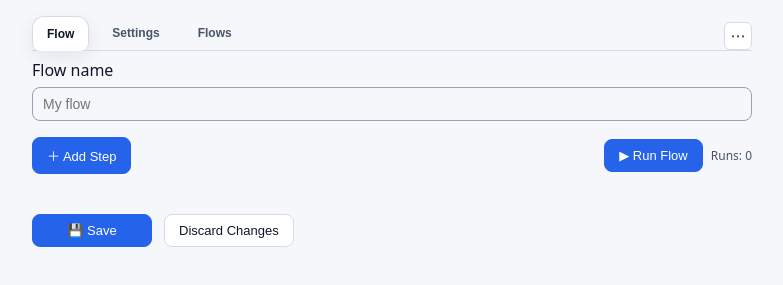
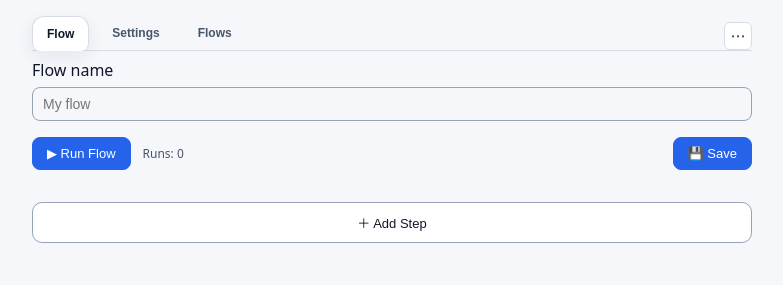
Before and after one commit to alpismet/AutoFiller, a browser extension: page options.html in a window 1280 px wide. Shown: the part 79-364 px from the top of the page, without its empty margins (248-1031 px from the left). Drawn offline with Linux system fonts and the light colour scheme.

Commit message:
UI + Save button Changed

```diff
--- a/options.html
+++ b/options.html
@@ -277,6 +277,9 @@
     .menu { position: absolute; right: 0; top: 36px; background: var(--card-bg); border: 1px solid var(--border); border-radius: 8px; box-shadow: var(--shadow); padding: 6px; display: grid; gap: 4px; min-width: 160px; z-index: 10; }
     .menu button { text-align: left; padding: 8px 10px; border-radius: 6px; }
     .menu button:hover { background: rgba(148,163,184,0.15); }
+    /* wide add button */
+    .wide-add { display: inline-block; width: 100%; text-align: center; padding: 10px 14px; border-radius: 10px; border: 1px solid var(--border-strong); background: var(--card-bg); }
+    .wide-add:hover { background: rgba(148,163,184,0.15); }
     /* hourglass: rotate 180° then hold ~2s */
     @keyframes halfturn-hold {
       0% { transform: rotate(0deg); }
@@ -347,12 +350,12 @@
     </div>
 
     <div class="top-bar">
-      <div class="left">
-        <button id="addStep" class="primary">＋ Add Step</button>
-      </div>
-      <div class="right">
+      <div class="left" style="gap:12px;">
         <button id="runFlow" class="primary">▶ Run Flow</button>
         <span id="runCounter" class="status">Runs: 0</span>
+      </div>
+      <div class="right" style="gap:12px;">
+        <button id="saveFlow" class="primary">💾 Save</button>
         <input id="importFlow" type="file" accept="application/json" hidden />
       </div>
     </div>
@@ -360,6 +363,9 @@
     <section id="tab-flow" class="tab-panel">
       <section id="stepsContainer" class="flows"></section>
       <div id="emptyState" class="empty-state hidden">No steps yet. Click “Add Step” to begin.</div>
+      <div class="setting-row" style="display:flex; gap:8px; margin: 8px 0 16px;">
+        <button id="addStep" class="wide-add">＋ Add Step</button>
+      </div>
     </section>
 
     <section id="tab-settings" class="tab-panel hidden">
@@ -419,8 +425,6 @@
     </section>
 
     <div class="bottom-bar">
-      <button id="saveFlow" class="primary">💾 Save</button>
-      <button id="discardChanges">Discard Changes</button>
       <div class="spacer"></div>
       <span id="status" class="status"></span>
     </div>
--- a/options.js
+++ b/options.js
@@ -1087,6 +1087,7 @@ function renderIfBranches(container, step, stepIndex) {
     actions.style.display = "flex";
     actions.style.gap = "8px";
     const add = document.createElement("button");
+    add.className = 'wide-add';
     add.type = "button";
     add.textContent = "＋ Add Step";
     add.addEventListener("click", () => {
@@ -1372,7 +1373,7 @@ function renderIfBranchesDeep(container, ctx) {
     const label = document.createElement('label'); label.textContent = labelText; section.appendChild(label);
     const list = document.createElement('div'); list.className = 'flows'; section.appendChild(list);
     const actions = document.createElement('div'); actions.style.display = 'flex'; actions.style.gap = '8px';
-    const add = document.createElement('button'); add.type = 'button'; add.textContent = '＋ Add Step';
+    const add = document.createElement('button'); add.type = 'button'; add.textContent = '＋ Add Step'; add.className = 'wide-add';
     add.addEventListener('click', () => {
       const st = stepRef(); if (!st) return;
       const arr = Array.isArray(st[key]) ? st[key] : [];
```
Also changed, not shown: manifest.json.
